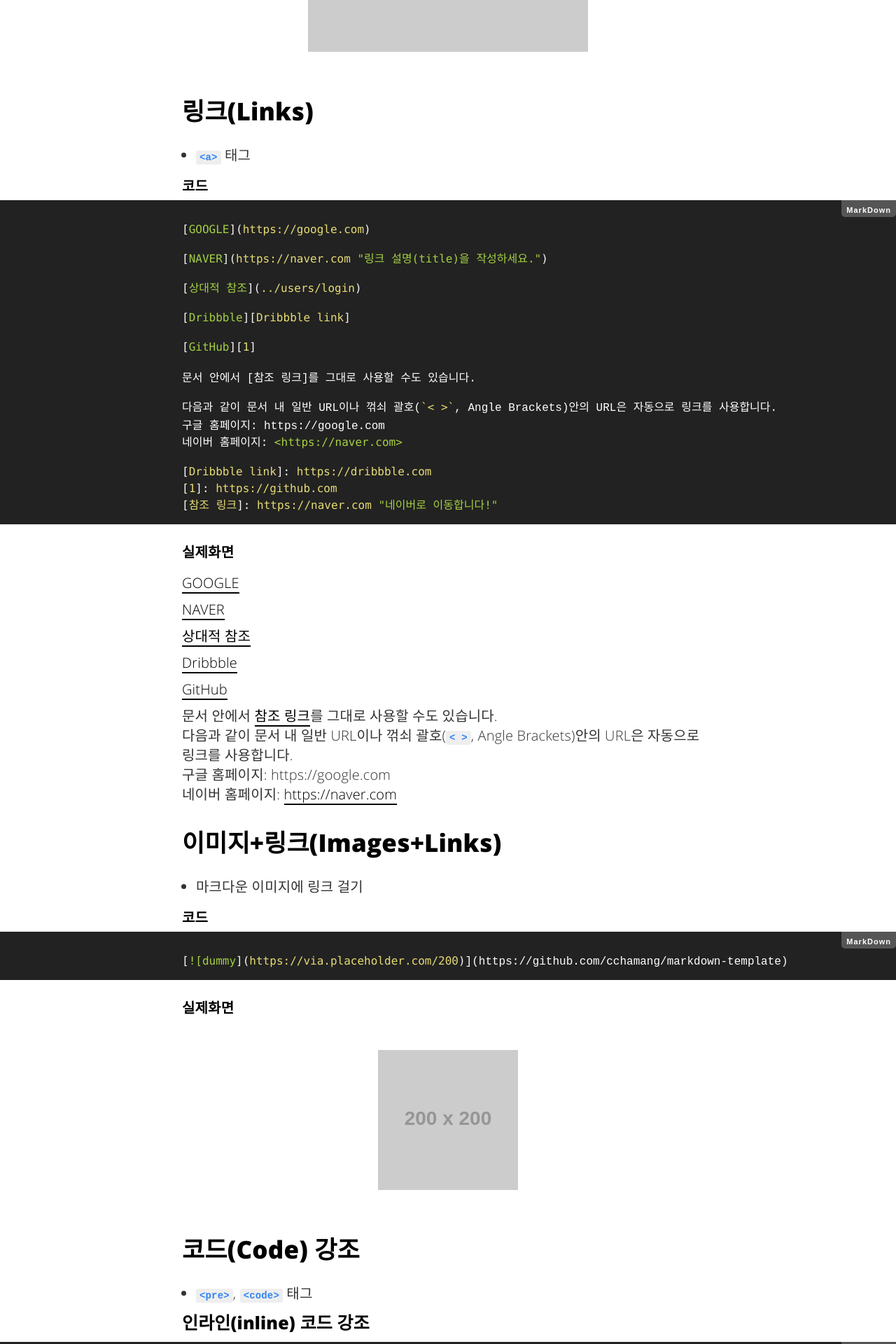
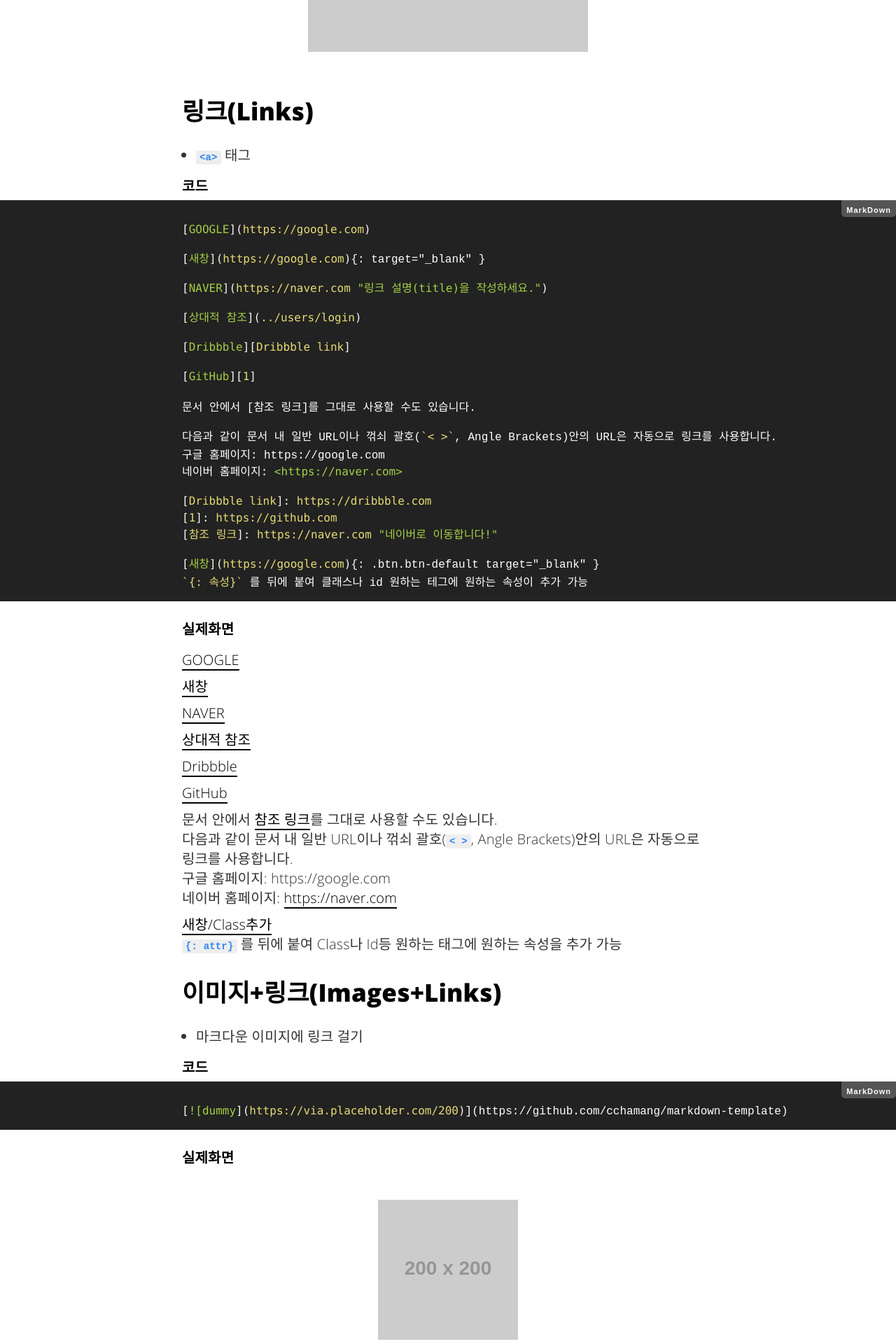
Before and after one commit to chawonmoon/chawonmoon.github.io, a Jekyll site: the page built from _posts/2018-12-26-markdown-syntax.md, in a window 1280 px wide. Shown: the part 4480-6400 px from the top of the page at 70% size. Built offline with Jekyll 4.4.1, drawn with Linux system fonts in a browser that asks for light colours; comment, search, counter and statistics services are not loaded; some of the changed text lies outside the part shown.

Commit message:
fix: 언어 / post / style
html 기본 언어 변경 / Post내용 추가 / main 스타일 수정

#5

````diff
--- a/_layouts/default.html
+++ b/_layouts/default.html
@@ -3,7 +3,7 @@ layout: compress
 ---
 
 <!DOCTYPE html>
-<html lang="pt-br">
+<html lang="ko">
     {% include head.html %}
     <body>
         {% include svg-icons.html %}
--- a/_posts/2018-12-26-markdown-syntax.md
+++ b/_posts/2018-12-26-markdown-syntax.md
@@ -115,6 +115,8 @@ h2
 ```markdown
 [GOOGLE](https://google.com)
 
+[새창](https://google.com){: target="_blank" }
+
 [NAVER](https://naver.com "링크 설명(title)을 작성하세요.")
 
 [상대적 참조](../users/login)
@@ -132,9 +134,14 @@ h2
 [Dribbble link]: https://dribbble.com
 [1]: https://github.com
 [참조 링크]: https://naver.com "네이버로 이동합니다!"
+
+[새창](https://google.com){: .btn.btn-default target="_blank" }
+`{: 속성}` 를 뒤에 붙여 클래스나 id 원하는 테그에 원하는 속성이 추가 가능
 ```
 #### 실제화면
 [GOOGLE](https://google.com)
+
+[새창](https://google.com){: target="_blank" }
 
 [NAVER](https://naver.com "링크 설명(title)을 작성하세요.")
 
@@ -152,6 +159,9 @@ h2
 [Dribbble link]: https://dribbble.com
 [1]: https://github.com
 [참조 링크]: https://naver.com "네이버로 이동합니다!"
+
+[새창/Class추가](https://google.com){: .btn.btn-default target="_blank" }
+`{: attr}` 를 뒤에 붙여 Class나 Id등 원하는 태그에 원하는 속성을 추가 가능
 
 ## 이미지+링크(Images+Links)
 * 마크다운 이미지에 링크 걸기
@@ -386,6 +396,9 @@ ___
 무궁화 삼천리 화려 강산<br>
 대한 사람 대한으로 길이 보전하세
 
+## Repositories
+[https://github.com/chawonmoon/markdown-template.git](https://github.com/chawonmoon/markdown-template.git){: target="_blank" }
+
 ## I Think...
 문서화를 진행하거나 정리가 필요할때 개발자로서 확실히 이보다 좋은 문서 작성 포멧은 없을것같다
 PDF로 변환도 가능하다고 하던데 그 부분도 확인해봐야할 부분이다
--- a/src/styl/_post.styl
+++ b/src/styl/_post.styl
@@ -27,6 +27,7 @@
             border-radius rem(3px)
     a
         mainFont(300)
+        word-break break-all
         color main
         text-decoration none
         border-bottom 2px solid main
@@ -64,12 +65,14 @@
         +below(cut)
             padding 0 rem(20px)
     blockquote
-        width calc('100% - 40px')
+        width calc('100% - 20px')
         max-width rem(760px)
         position relative
         border-left rem(5px) solid main
         padding 0 rem(20px) 0 rem(30px)
         margin rem(20px) auto
+        +below(cut)
+            padding 0 0 0 rem(30px)
         p
             color rgba(0,0,0,0.6)
             margin 0
````
Also changed, not shown: assets/css/main.css.
